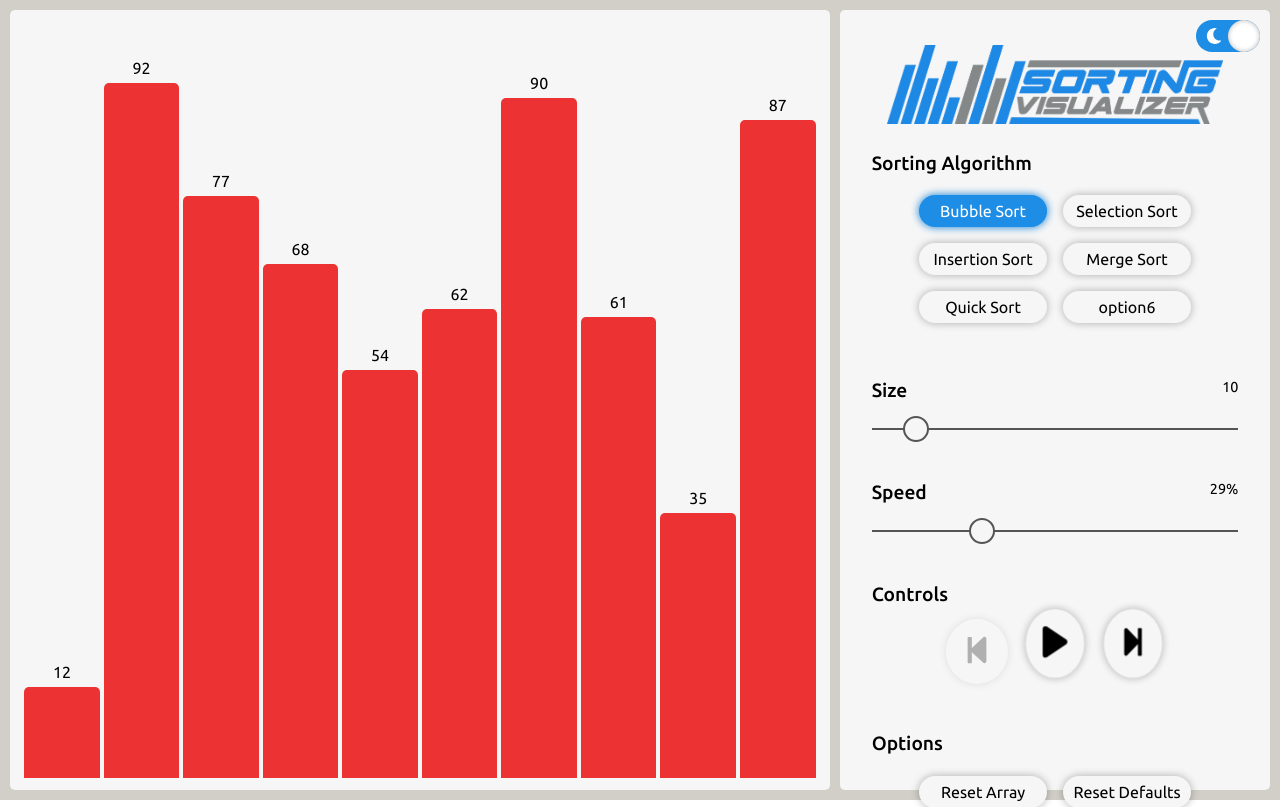
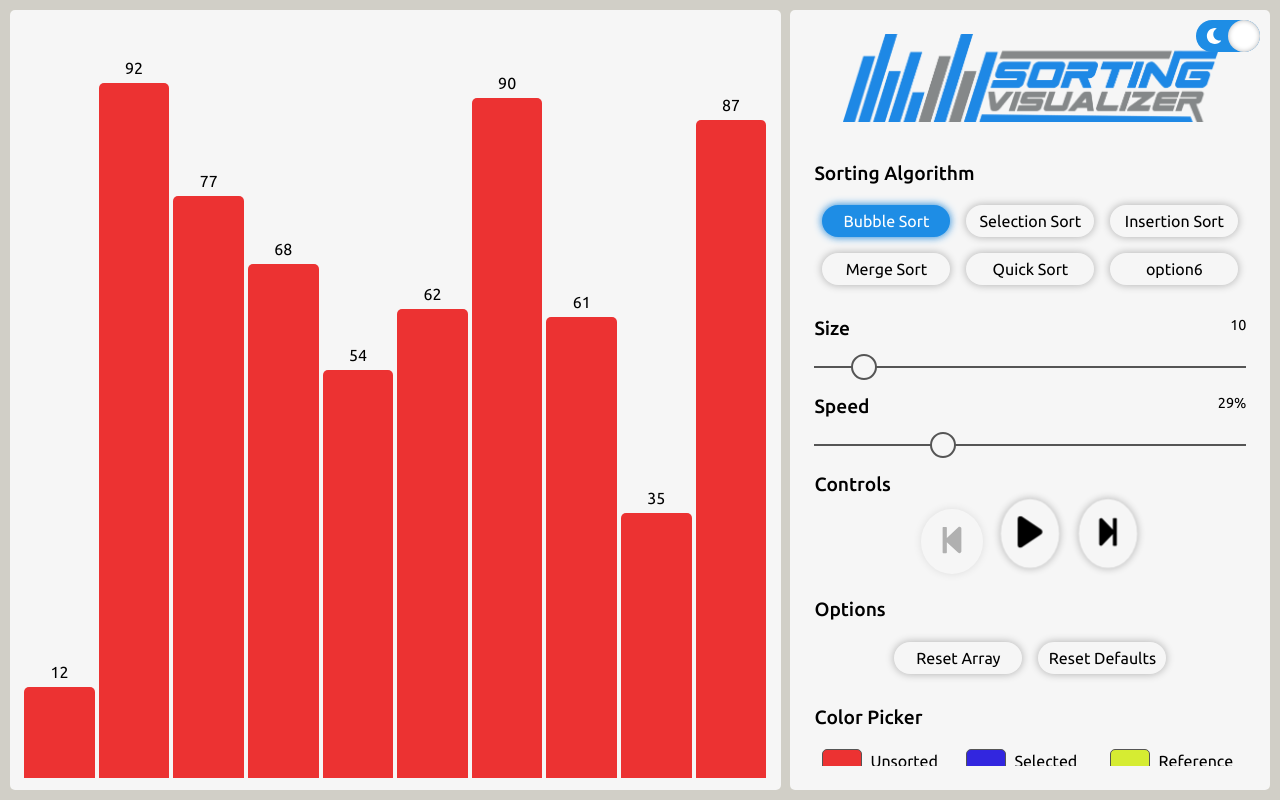
Before and after one commit to alsersan/sorting-visualizer, a React (Create React App) app: page / in a window 1280 px wide. Shown: the top 807 px of the page. Built offline with nearby package versions, Linux system fonts and the light colour scheme.

Commit message:
style changes on Sidebar

```diff
--- a/src/components/BarChart/index.js
+++ b/src/components/BarChart/index.js
@@ -9,7 +9,6 @@ const Container = styled.div`
   display: flex;
   flex-grow: 1;
   height: 100%;
-  width: 70rem;
   background-color: ${(props) => props.theme.backgroundColor.secondary};
   margin-right: ${(props) => props.theme.spacing};
   border-radius: ${(props) => props.theme.borderRadius};
--- a/src/components/Sidebar/components/Logo.js
+++ b/src/components/Sidebar/components/Logo.js
@@ -9,8 +9,7 @@ const Container = styled.div`
   display: flex;
   align-items: center;
   justify-content: center;
-  height: 12%;
-  padding: 1%;
+  height: 5.5rem;
 `;
 
 const StyledLogo = styled.img`
--- /dev/null
+++ b/src/components/Sidebar/components/MainContainer.js
@@ -0,0 +1,31 @@
+import React from "react";
+import styled from "styled-components";
+
+import AlgorithmOptions from "./AlgorithmOptions";
+import SizeSelector from "./SizeSelector";
+import SpeedSelector from "./SpeedSelector";
+import ButtonRow from "./ButtonRow";
+import Options from "./Options";
+import ColorSelection from "./ColorSelection";
+
+const Container = styled.div`
+  width: 100%;
+  overflow-y: auto;
+  padding: 0 1.5rem;
+  margin-top: 1rem;
+`;
+
+const MainContainer = () => {
+  return (
+    <Container>
+      <AlgorithmOptions />
+      <SizeSelector />
+      <SpeedSelector />
+      <ButtonRow />
+      <Options />
+      <ColorSelection />
+    </Container>
+  );
+};
+
+export default MainContainer;
--- a/src/components/Sidebar/index.js
+++ b/src/components/Sidebar/index.js
@@ -2,18 +2,13 @@ import React from "react";
 import styled from "styled-components";
 
 import Logo from "./components/Logo";
-import SizeSelector from "./components/SizeSelector";
-import SpeedSelector from "./components/SpeedSelector";
-import AlgorithmOptions from "./components/AlgorithmOptions";
-import ColorSelection from "./components/ColorSelection";
 import ThemeToggler from "./components/ThemeToggler";
-import Options from "./components/Options";
-import ButtonRow from "./components/ButtonRow";
+import MainContainer from "./components/MainContainer";
 
 const StyledSidebar = styled.div`
   height: 100%;
-  width: 35rem;
-  padding: 2rem;
+  width: 30rem;
+  padding: 1.5rem 0;
   background-color: ${(props) => props.theme.backgroundColor.secondary};
   border-radius: ${(props) => props.theme.borderRadius};
   display: flex;
@@ -28,12 +23,7 @@ const Sidebar = () => {
       {console.log("SIDEBAR")}
       <Logo />
       <ThemeToggler />
-      <AlgorithmOptions />
-      <SizeSelector />
-      <SpeedSelector />
-      <ButtonRow />
-      <Options />
-      <ColorSelection />
+      <MainContainer />
     </StyledSidebar>
   );
 };
```
